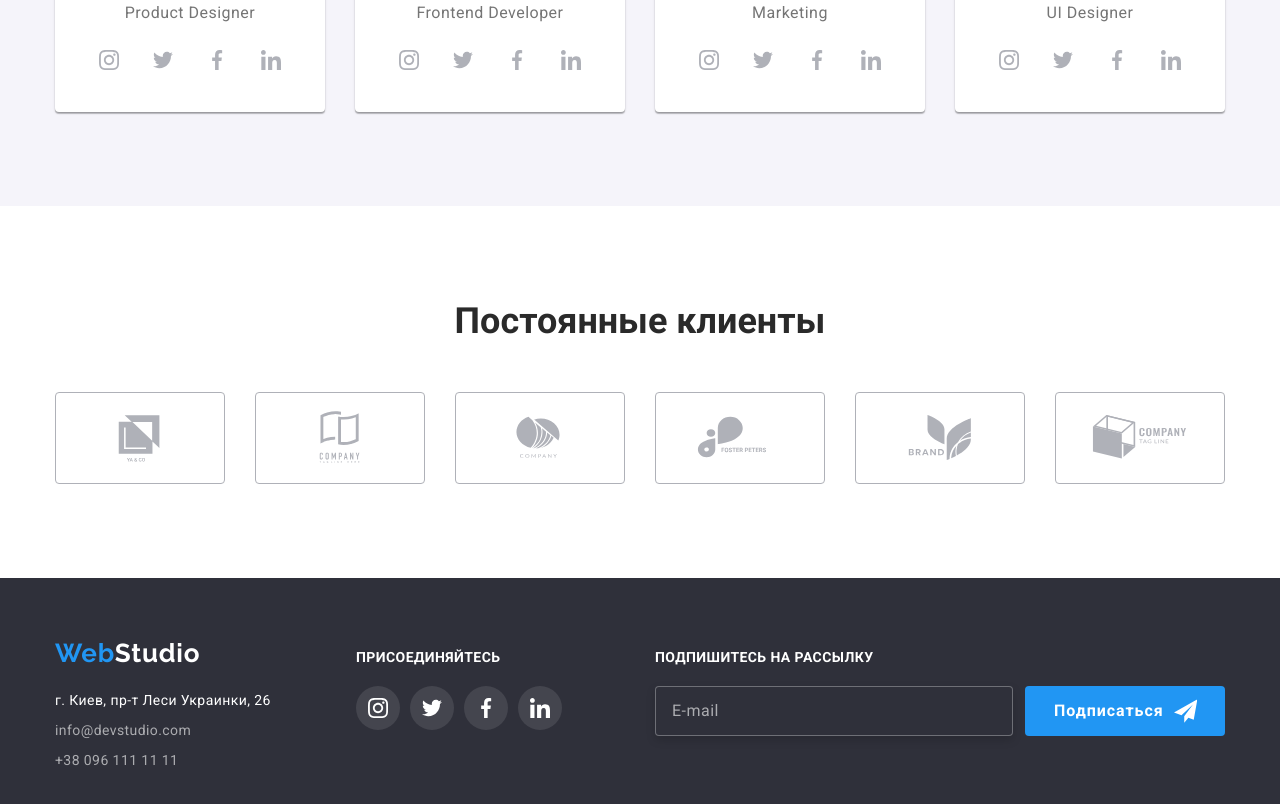
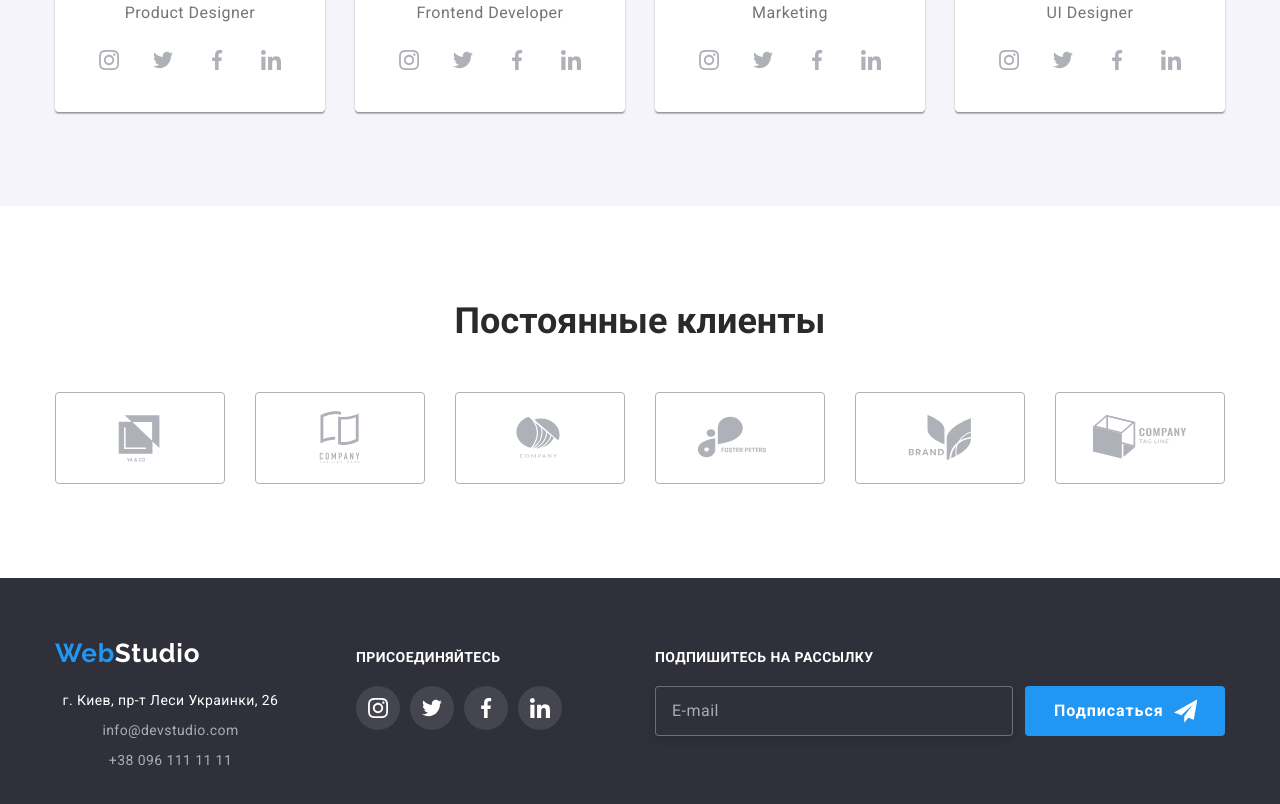
Before and after one commit to KopchukMaksym/goit-markup-hw-08, a plain HTML site: page index.html in a window 1280 px wide. Shown: the part 2099-2903 px from the top of the page. Drawn offline with Linux system fonts and the light colour scheme.

Commit message:
fix bags hw8

```diff
--- a/sass/components/_contacts.scss
+++ b/sass/components/_contacts.scss
@@ -2,10 +2,10 @@
 
 .contacts {
     display: flex;
+    flex-direction: column-reverse;
+    margin-bottom: 64px;
 
     @include media (mobile) {
-        flex-direction: column-reverse;
-        margin-bottom: 64px;
     }
 
     @include media (tablet) {
@@ -56,9 +56,10 @@
     transition-duration: 250ms;
     transition-property: color, fill;
 
+    font-size: 20px;
 
 
-    @include media (tablet-only) {
+    @include media (mobile) {
         font-size: 24px;
     }
 
@@ -92,23 +93,22 @@
 .contacts__link--accent {
     @include media (tablet-only) {
         font-size: 34px;
+        color: $accent-color;
         line-height: 1.17;
         font-weight: 500;
         letter-spacing: 0.02em;
 
-        color: $accent-color;
+        margin-bottom: 32px;
+    }
 
-        margin-bottom: 32px;
+    @include media (mobile-only) {
+        font-size: 26px;
     }
 }
 
 .contacts__icon {
     margin-right: 10px;
-
-    @include media (mobile) {
-        display: none;
-
-    }
+    display: none;
 
     @include media (tablet) {
         display: block;
--- a/sass/components/_feature.scss
+++ b/sass/components/_feature.scss
@@ -67,17 +67,13 @@
     text-transform: uppercase;
     letter-spacing: 0.03em;
 
+    text-align: center;
 
     @include media (mobile) {
-        text-align: center;
         display: block;
     }
 
     @include media (tablet) {
-        text-align: left;
-    }
-
-    @include media (desktop) {
         text-align: left;
     }
 }
--- a/sass/components/_filter.scss
+++ b/sass/components/_filter.scss
@@ -1,8 +1,10 @@
 .filter__list {
     display: flex;
     flex-wrap: wrap;
+    margin-bottom: 40px;
 
     @include media (tablet) {
+        margin-bottom: 30px;
         justify-content: center;
     }
 
@@ -14,10 +16,9 @@
 
 .filter__item {
     margin-right: 8px;
-    margin-bottom: 15px;
 
-    @include media (desktop) {
-        margin-bottom: 0
+    @include media (tablet-only) {
+        margin-bottom: 15px;
     }
 
     &:last-child {
--- a/sass/components/_footer.scss
+++ b/sass/components/_footer.scss
@@ -51,10 +51,6 @@
     flex-direction: column;
     align-items: center;
 
-    @include media (tablet) {
-        align-items: flex-start;
-    }
-
     @include media (desktop) {
         width: 231px;
     }
@@ -96,6 +92,7 @@
         flex-direction: row;
         flex-wrap: wrap;
         justify-content: space-around;
+        align-items: baseline;
     }
 
     @include media (desktop) {
--- a/sass/components/_modal.scss
+++ b/sass/components/_modal.scss
@@ -12,6 +12,7 @@
     visibility: visible;
     pointer-events: initial;
     overflow-y: scroll;
+    z-index: 3;
 
     transition-property: opacity, visibility;
     transition-duration: 250ms;
@@ -149,6 +150,7 @@
 }
 
 .modal__label-textarea {
+
     padding: 11px 16px;
     margin-top: 4px;
     outline: transparent;
@@ -173,6 +175,10 @@
 
         color: rgba(117, 117, 117, 0.5);
     }
+
+    @include media (mobile-only) {
+        height: 85px;
+    }
 }
 
 // chekbox
@@ -183,8 +189,8 @@
     align-items: center;
     background: $primary-white-color;
     fill: $primary-white-color ;
-    width: 16px;
-    height: 15px;
+    min-width: 16px;
+    min-height: 15px;
     margin-right: 8px;
 
     border-radius: 4px;
--- a/sass/components/_navigation.scss
+++ b/sass/components/_navigation.scss
@@ -2,11 +2,7 @@
 
 .nav__list {
     display: flex;
-
-    @include media (mobile) {
-        flex-direction: column;
-
-    }
+    flex-direction: column;
 
     @include media(tablet) {
         margin-right: 84px;
@@ -20,9 +16,7 @@
 }
 
 .nav__item:not(:last-child) {
-    @include media(mobile) {
-        margin-bottom: 32px;
-    }
+    margin-bottom: 32px;
 
     @include media(tablet) {
         margin-right: 50px;
@@ -44,14 +38,15 @@
     transition-duration: 250ms;
     transition-property: color;
 
+    font-size: 40px;
+    line-height: 1.175;
+
     &:hover,
     &:focus {
         color: $accent-color;
     }
 
     @include media (mobile) {
-        font-size: 40px;
-        line-height: 1.175;
     }
 
     @include media(tablet) {
@@ -62,13 +57,6 @@
         padding: 32px 0;
     }
 
-    @include media (desktop) {
-        font-size: 14px;
-        line-height: 1.14;
-        position: relative;
-        display: block;
-        padding: 32px 0;
-    }
 }
 
 
--- a/sass/components/_portfolio.scss
+++ b/sass/components/_portfolio.scss
@@ -91,6 +91,10 @@
     letter-spacing: 0.03em;
     color: #FFFFFF;
     background: rgba(33, 150, 243, 0.9);
+    @include media (mobile-only) {
+        padding: 24px;
+        font-size: 14px;
+    }
 }
 
 .portfolio__overlay {
```
Also changed, not shown: css/main.css, css/main.min.css, 2 other files.
